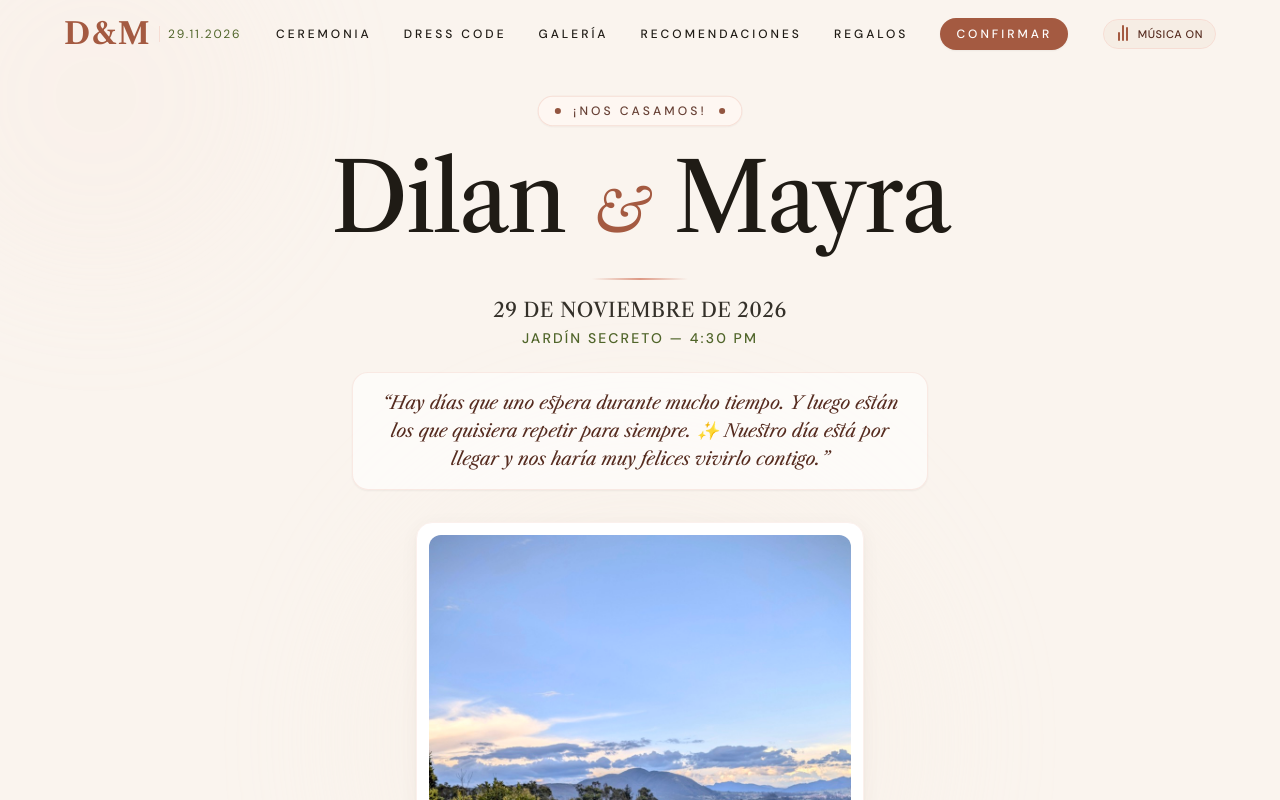
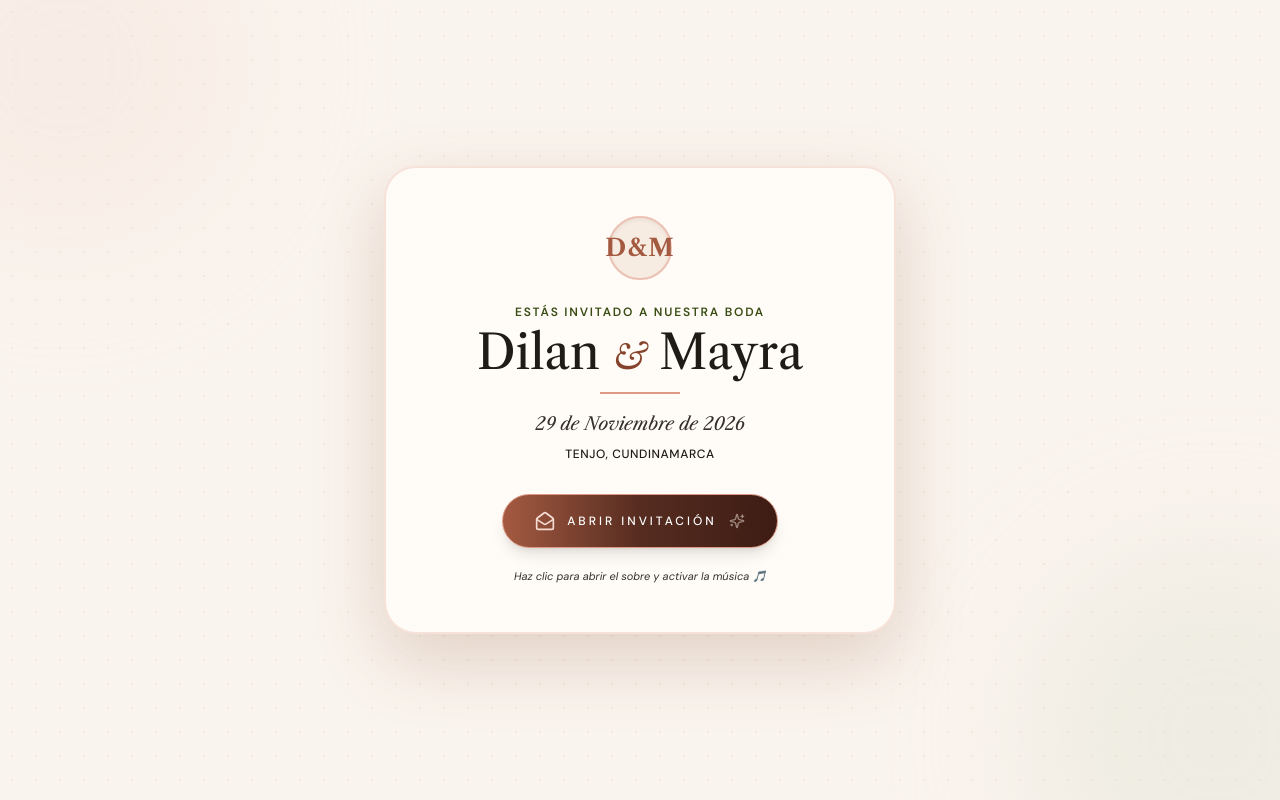
Before and after one commit to Dilan-has/invitacion, a Vue app: page / in a window 1280 px wide. Shown: the top 800 px of the page. Built offline with nearby package versions, Linux system fonts and the light colour scheme; a web font is replaced by a local one.

Commit message:
Seccion de apertura de sobre con musica automatica

```diff
--- a/src/App.vue
+++ b/src/App.vue
@@ -1,5 +1,8 @@
 <template>
   <div class="min-h-screen bg-[#fff8f3] text-charcoal-900 font-sans relative selection:bg-terracotta-200 selection:text-terracotta-900">
+
+    <!-- Initial Paper Envelope Opening Overlay -->
+    <WelcomeOverlay @open="playMusic" />
 
     <!-- Floating Navigation Bar -->
     <Navbar
@@ -50,6 +53,7 @@
 
 <script setup>
 import { ref, onMounted, onUnmounted } from 'vue'
+import WelcomeOverlay from './components/WelcomeOverlay.vue'
 import Navbar from './components/Navbar.vue'
 import HeroHeader from './components/HeroHeader.vue'
 import CeremonySection from './components/CeremonySection.vue'
@@ -61,6 +65,7 @@ import MusicSuggestionsSection from './components/MusicSuggestionsSection.vue'
 import RsvpSection from './components/RsvpSection.vue'
 import LocationModal from './components/LocationModal.vue'
 import FooterSection from './components/FooterSection.vue'
+
 
 const isLocationModalOpen = ref(false)
 const isPlayingAudio = ref(false)
--- /dev/null
+++ b/src/components/WelcomeOverlay.vue
@@ -0,0 +1,91 @@
+<template>
+  <transition
+    leave-active-class="transition-all duration-1000 ease-in-out"
+    leave-from-class="opacity-100 scale-100"
+    leave-to-class="opacity-0 scale-105 pointer-events-none"
+  >
+    <div
+      v-if="isOpen"
+      class="fixed inset-0 z-[100] bg-[#FAF4EE] flex items-center justify-center p-4 overflow-hidden select-none"
+    >
+      <!-- Background Decorative Elements -->
+      <div class="absolute inset-0 bg-[radial-gradient(#e5d5c5_1px,transparent_1px)] [background-size:24px_24px] opacity-40"></div>
+      <div class="absolute -top-32 -left-32 w-96 h-96 bg-terracotta-200/30 rounded-full blur-3xl"></div>
+      <div class="absolute -bottom-32 -right-32 w-96 h-96 bg-olive-200/30 rounded-full blur-3xl"></div>
+
+      <!-- Main Envelope Card Container -->
+      <div
+        :class="[
+          'relative max-w-lg w-full bg-[#FFFBF7] rounded-[2rem] p-8 sm:p-12 text-center border-2 border-terracotta-200/80 shadow-[0_25px_70px_rgba(139,81,44,0.22)] transition-all duration-1000 transform',
+          isOpening ? 'scale-110 rotate-1 opacity-0 blur-sm' : 'scale-100 rotate-0 opacity-100'
+        ]"
+      >
+        <!-- Gold / Terracotta Top Ornament -->
+        <div class="w-16 h-16 rounded-full bg-cream-200 border-2 border-terracotta-300 flex items-center justify-center mx-auto mb-6 text-terracotta-700 shadow-inner">
+          <span class="font-serif text-2xl font-bold tracking-wider">D&amp;M</span>
+        </div>
+
+        <span class="text-xs uppercase tracking-editorial text-olive-700 font-semibold mb-2 block">Estás Invitado a Nuestra Boda</span>
+
+        <!-- Couple Names -->
+        <h1 class="font-serif text-4xl sm:text-5xl text-charcoal-900 font-normal mb-3 leading-tight">
+          Dilan <span class="font-serif italic text-terracotta-600 text-3xl sm:text-4xl">&amp;</span> Mayra
+        </h1>
+
+        <!-- Date & Location -->
+        <div class="w-20 h-0.5 bg-terracotta-400 mx-auto my-4"></div>
+
+        <p class="font-serif italic text-base sm:text-lg text-charcoal-800 mb-2">
+          29 de Noviembre de 2026
+        </p>
+
+        <p class="text-xs text-olive-800 tracking-wider uppercase font-medium mb-8">
+          Tenjo, Cundinamarca
+        </p>
+
+        <!-- Wax Seal / Open Button -->
+        <button
+          @click="openEnvelope"
+          class="group relative inline-flex items-center justify-center gap-3 bg-gradient-to-r from-terracotta-700 via-terracotta-800 to-terracotta-900 text-white font-medium py-4 px-8 rounded-full shadow-lg hover:shadow-2xl transform hover:-translate-y-1 active:translate-y-0 transition-all duration-300 uppercase tracking-widest text-xs cursor-pointer border border-terracotta-400"
+        >
+          <MailOpen class="w-5 h-5 text-terracotta-200 group-hover:scale-110 transition-transform" />
+          <span>Abrir Invitación</span>
+          <Sparkles class="w-4 h-4 text-cream-200 animate-pulse" />
+        </button>
+
+        <p class="text-[11px] text-charcoal-800 mt-5 italic">
+          Haz clic para abrir el sobre y activar la música 🎵
+        </p>
+
+      </div>
+
+    </div>
+  </transition>
+</template>
+
+<script setup>
+import { ref, onMounted } from 'vue'
+import { MailOpen, Sparkles } from 'lucide-vue-next'
+
+const emit = defineEmits(['open'])
+
+const isOpen = ref(true)
+const isOpening = ref(false)
+
+const openEnvelope = () => {
+  isOpening.value = true
+
+  // Trigger audio playback immediately on user interaction
+  emit('open')
+
+  setTimeout(() => {
+    isOpen.value = false
+    document.body.style.overflow = ''
+  }, 700)
+}
+
+onMounted(() => {
+  // Lock scroll until invitation is opened
+  document.body.style.overflow = 'hidden'
+})
+</script>
```
